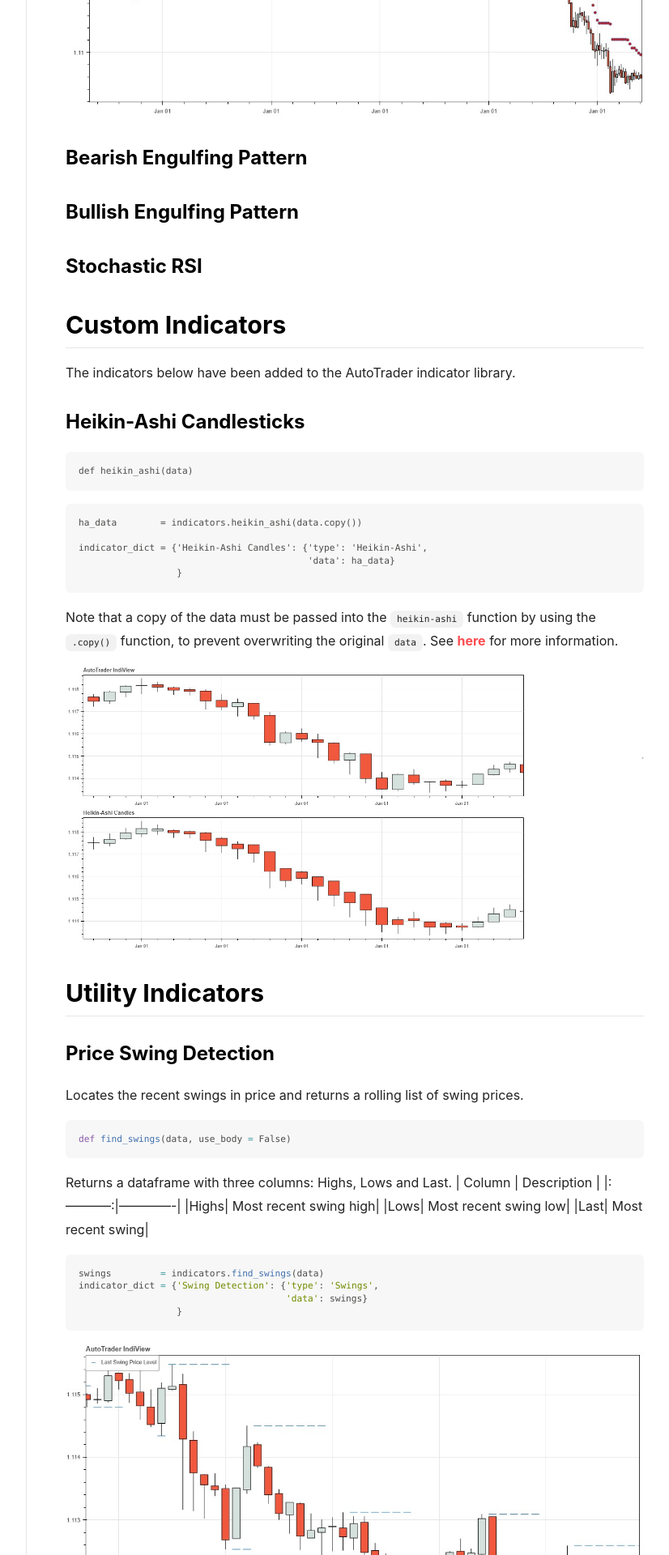
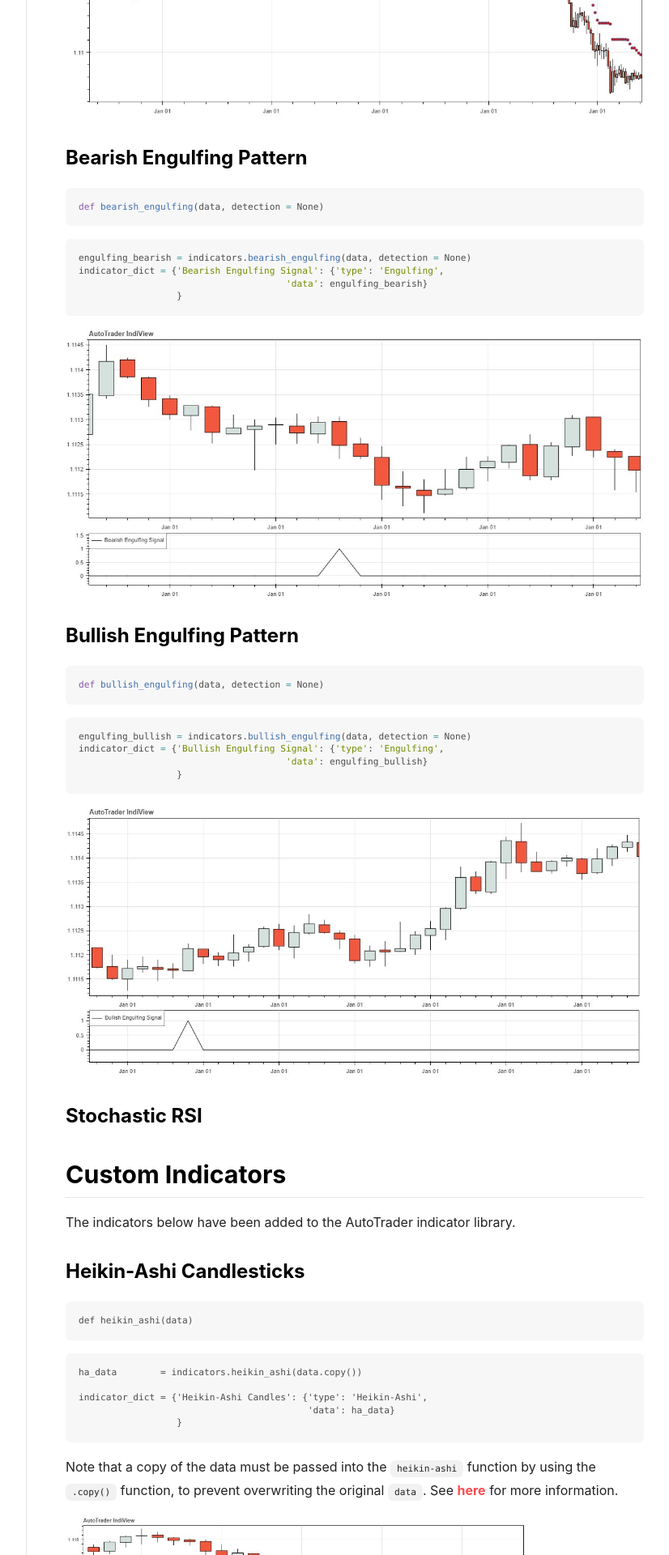
Before and after one commit to kieran-mackle/AutoTrader, a Jekyll site: the page built from content/_documentation/4.6-indicators.md, in a window 1280 px wide. Shown: the part 1199-3119 px from the top of the page at 81% size, without its empty margins (217-1043 px from the left). Built offline with Jekyll 4.4.1, drawn with Linux system fonts in a browser that asks for light colours; nearby versions of some CDN libraries; comment, search, counter and statistics services are not loaded; some of the changed text lies outside the part shown.

Commit message:
Added engulfing patterns

````diff
--- a/content/_documentation/4.6-indicators.md
+++ b/content/_documentation/4.6-indicators.md
@@ -62,8 +62,39 @@ indicator_dict = {'Supertrend': {'type': 'Supertrend',
 
 ### Bearish Engulfing Pattern
 
+```py
+def bearish_engulfing(data, detection = None)
+```
+
+
+```py
+engulfing_bearish = indicators.bearish_engulfing(data, detection = None)
+indicator_dict = {'Bearish Engulfing Signal': {'type': 'Engulfing',
+                                      'data': engulfing_bearish}
+                  }
+```
+
+![Bearish Engulfing Pattern](/AutoTrader/assets/indicators/bearish-engulfing.jpg "Bearish Engulfing Pattern")
+
+
+
 
 ### Bullish Engulfing Pattern
+
+```py
+def bullish_engulfing(data, detection = None)
+```
+
+
+```py
+engulfing_bullish = indicators.bullish_engulfing(data, detection = None)
+indicator_dict = {'Bullish Engulfing Signal': {'type': 'Engulfing',
+                                      'data': engulfing_bullish}
+                  }
+```
+
+![Bullish Engulfing Pattern](/AutoTrader/assets/indicators/bullish-engulfing.jpg "Bullish Engulfing Pattern")
+
 
 
 ### Stochastic RSI
````
Also changed, not shown: assets/indicators/bearish-engulfing.jpg (added), assets/indicators/bullish-engulfing.jpg (added).
